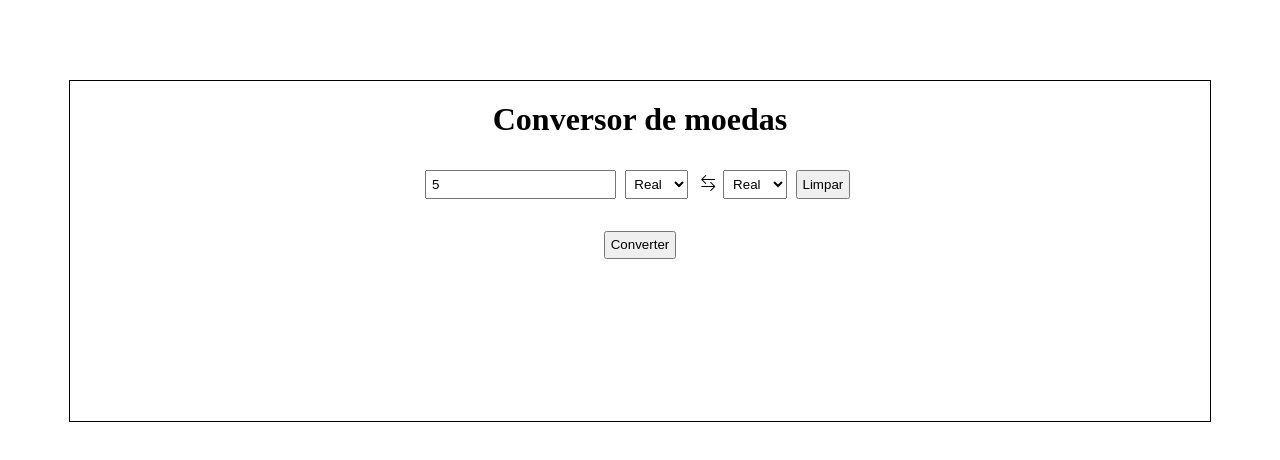
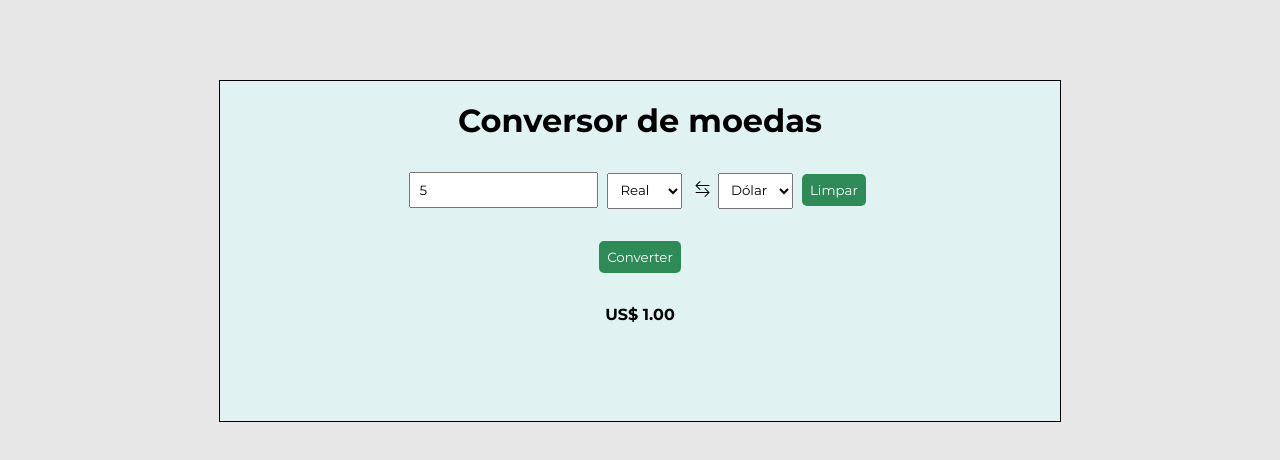
Before and after one commit to rafaelrmts/ceub-programacaoweb, a plain HTML site: page CONVERSOR_MOEDA/index.html in a window 1280 px wide. Both pictures are taken after typing "5" into the empty fields and a click on the button "Converter". Drawn offline with nearby package versions, Linux system fonts and the light colour scheme.

Commit message:
Alterações JS

```diff
--- a/CONVERSOR_MOEDA/css/style.css
+++ b/CONVERSOR_MOEDA/css/style.css
@@ -1,29 +1,80 @@
+@import url('https://fonts.googleapis.com/css2?family=Montserrat:ital,wght@0,100..900;1,100..900&display=swap');
+
 * {
     margin: 0;
     padding: 0;
+    font-family: "Montserrat", sans-serif;
 }
+
+body {
+    background-color: #e7e7e7;
+}
+
 
 #container {
     border: 1px solid black;
-    max-width: 1100px;
+    width: 50rem;
     height: 300px;
     margin: 5rem auto;
     padding: 20px;
     text-align: center;
+    background-color: #E0F2F1;
 }
 
 input, select, button {
-    padding: 0.3rem;
+    padding: 0.5rem;
     margin: 2rem 0.3rem 0 0;
+    cursor: pointer;
 }
 
-#submit {
+
+#btn-submit, #btn-limpar {
+    border: none;
+    transition: 1s;
+
+
+}
+
+#btn-submit {
     display: flex;
     margin: 2rem auto;
+    background-color:  #2E8B57;
+    color:  #FFFFFF;
+    border-radius: 5px;
 }
+
+#btn-submit:hover {
+    background-color:#247045;
+    border-radius: 2px;
+}
+
+
+
+#btn-limpar {
+    background-color:  #2E8B57;
+    color:  #FFFFFF;
+    border-radius: 5px;
+
+}
+
+#btn-limpar:hover {
+    background-color: #247045;
+    border-radius: 2px;
+}
+
+
 
 .bi {
     font-size: 1rem;
     padding: 0.2rem;
     cursor: pointer;
 }
+
+#paragrafo-resultado {
+    font-weight: bold;
+}
+
+#erro-converter {
+    color: #ec5353;
+    font-weight: 600;
+}
--- a/CONVERSOR_MOEDA/index.html
+++ b/CONVERSOR_MOEDA/index.html
@@ -11,23 +11,24 @@
 <body>
     <div id="container">
         <h1 class="main-title">Conversor de moedas</h1>
-        <input type="number" id="valorEntrada">
+        <input type="number" id="valorEntrada" placeholder="0,00" required>
 
-        <select name="moeda1" id="firt-select">
+        <select name="moeda1" id="first-select">
             <option value="real">Real</option>
             <option value="dolar">Dólar</option>
             <option value="euro">Euro</option>
         </select>
-        <i class="bi bi-arrow-left-right" onclick="inverter();"></i>
+        <i class="bi bi-arrow-left-right" id="btn-inverter"></i>
         <!-- <button onclick="inverter();">Inverter</button> -->
         <select name="moeda2" id="second-select">
             <option value="real">Real</option>
-            <option value="dolar">Dólar</option>
+            <option value="dolar" selected>Dólar</option>
             <option value="euro">Euro</option>
         </select>
-        <button onclick="limpar();">Limpar</button>
-        <button onclick="converter();" id="submit">Converter</button>
+        <button id="btn-limpar">Limpar</button>
+        <button id="btn-submit">Converter</button>
         <p id="paragrafo-resultado"></p>
+        <p id="erro-converter"></p>
     </div>
 
     <script src="js/script.js"></script>
--- a/CONVERSOR_MOEDA/js/script.js
+++ b/CONVERSOR_MOEDA/js/script.js
@@ -1,58 +1,92 @@
 const valoresConversao = {
     real: {
         euro: 0.19,
-        dolar: 0.20
+        dolar: 0.20,
+        simbolo: "R$"
     },
     dolar:{
         real: 4.99,
-        euro: 0.92
+        euro: 0.92,
+        simbolo: "US$"
     },
     euro:{
         real: 5.40,
-        dolar: 1.08
+        dolar: 1.08,
+        simbolo: "€"
     }
 }
+
+// Puxando valores do HTML
+const botaoInverter = document.getElementById("btn-inverter");
+botaoInverter.addEventListener("click", inverter);
+
+const botaoLimpar = document.getElementById("btn-limpar");
+botaoLimpar.addEventListener("click", limpar);
+
+const botaoConverter = document.getElementById("btn-submit");
+botaoConverter.addEventListener("click", converter);
+
+let valorUsuario = document.getElementById("valorEntrada");
+valorUsuario.addEventListener("keypress", function(event){
+    if(event.key == "Enter") {
+        event.preventDefault();
+        converter();
+    }
+});
+//
 
 
 
 function converter() {
     let valorUsuario = document.getElementById("valorEntrada").value;
-    let firtSelect = document.getElementById("firt-select").value;
+    let firtSelect = document.getElementById("first-select").value;
     let secondSelect = document.getElementById("second-select").value;
+
+    let erroConverter = document.getElementById("erro-converter");
+    erroConverter.textContent = "";
 
 
     if (firtSelect == secondSelect) {
-        alert("As Moedas são iguais.")
+        let paragrafoResultado = document.getElementById("paragrafo-resultado");
+        paragrafoResultado.textContent = "";
+        erroConverter.textContent = "As moedas são iguais.";
         return;
     }
+
+    if(valorUsuario <= 0 || valorUsuario == 0) {
+        erroConverter.textContent = "Verificar valor.";
+        return;
+    };
+
+
+    let simbolo = valoresConversao[secondSelect]["simbolo"];
 
     let resultado = valorUsuario * valoresConversao[firtSelect][secondSelect];
 
     let paragrafoResultado = document.getElementById("paragrafo-resultado");
-    paragrafoResultado.textContent = resultado;
+    paragrafoResultado.textContent = simbolo + " " + resultado.toFixed(2);
 
 }
+
+
 
 function limpar() {
     let paragrafoResultado = document.getElementById("paragrafo-resultado");
     paragrafoResultado.textContent = "";
 
+    let erroConverter = document.getElementById("erro-converter");
+    erroConverter.textContent = "";
+
     let valorEntrada = document.getElementById("valorEntrada");
     valorEntrada.value = "";
+}
 
 
+function inverter() {
 
-
-}
-
-function inverter() {
-    let valorMoeda1 = document.getElementById("firt-select").value;
+    let valorMoeda1 = document.getElementById("first-select").value;
     let valorMoeda2 = document.getElementById("second-select").value;
 
-    document.getElementById("firt-select").value = valorMoeda2;
+    document.getElementById("first-select").value = valorMoeda2;
     document.getElementById("second-select").value = valorMoeda1;
-
-
-
-
 }
```
Also changed, not shown: index.html (deleted, +0 -16 lines), main.html (added, +16 -0 lines), exemplo.js (renamed from script.js), mainstyle.css (renamed from style.css).
